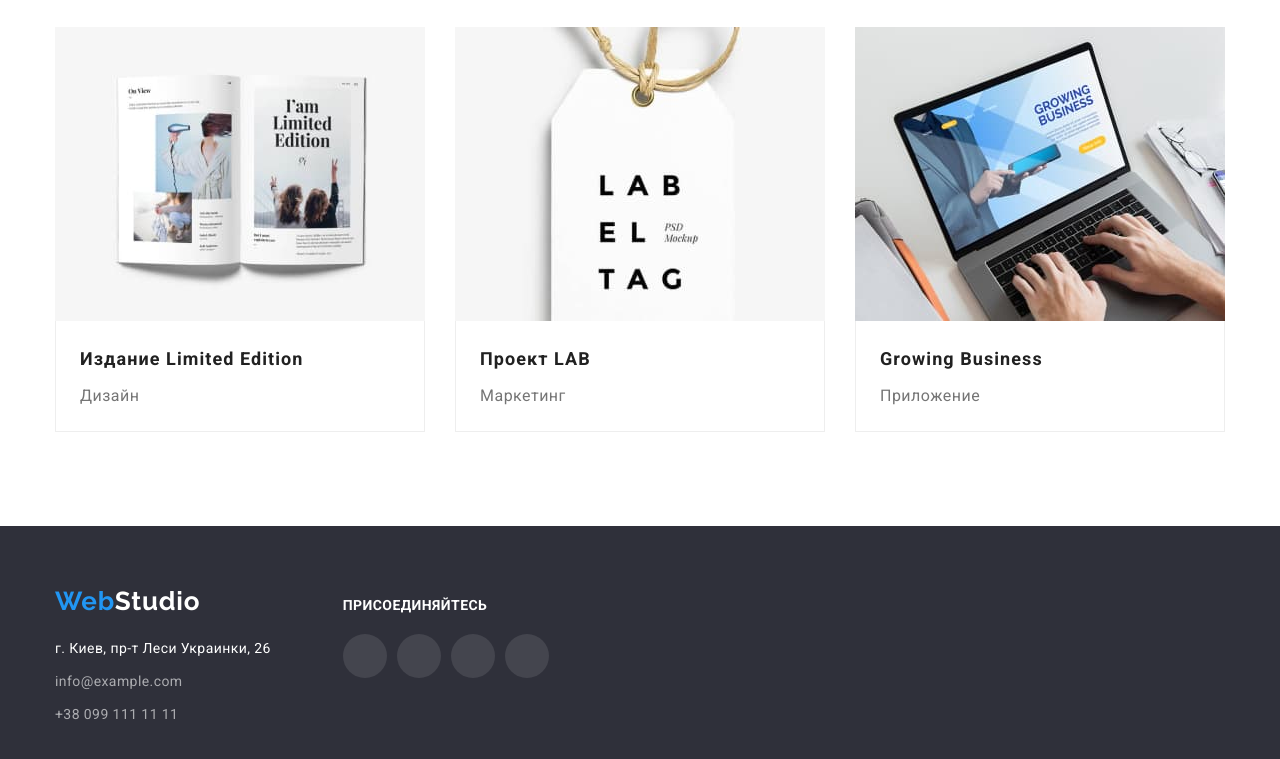
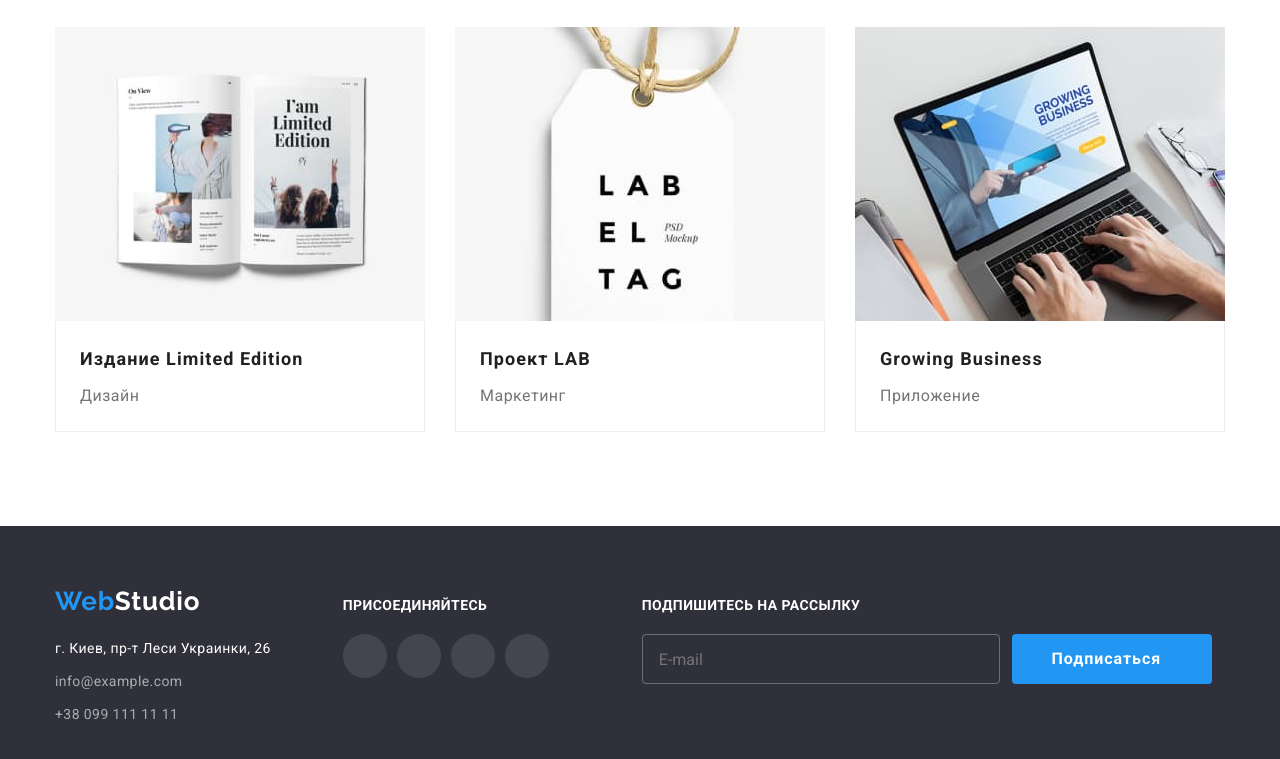
Before and after one commit to baiga001/goit-markup-hw-06, a plain HTML site: page portfolio.html in a window 1280 px wide. Shown: the part 1104-1863 px from the top of the page. Drawn offline with nearby package versions, Linux system fonts and the light colour scheme.

Commit message:
Добавлен раздел Subscribe в футере Портфолио

```diff
--- a/portfolio.html
+++ b/portfolio.html
@@ -242,7 +242,7 @@
                     </ul>
                 </address>
             </div>
-                <div class="join-us-section">
+            <div class="join-us-section">
                     <h2 class="join-us-header">присоединяйтесь</h2>
                     <ul class="join-us-list list">
                         <li class="join-us-list-item">
@@ -274,7 +274,18 @@
                             </a>
                         </li>
                     </ul>
-                </div>
+            </div>
+            <div class="subscribe-form">
+                        <h2 class="footer-sct-form-header">Подпишитесь на рассылку</h2>
+                        <form class="footer-sct-form">
+                            <input class="footer-sct-form-email-input" type="email" required name="e-mail" placeholder="E-mail">
+                            <button class="footer-sct-form-btn" type="submit">Подписаться
+                                <svg class="footer-sct-form-icon" width="24" height="24">
+                                    <use href="./images/svg-images/sprite.svg#icon-icon-send"></use>
+                                </svg>
+                            </button>
+                        </form>
+            </div>
         </div>
     </footer>
 </body>
```
Also changed, not shown: 1 other file.
